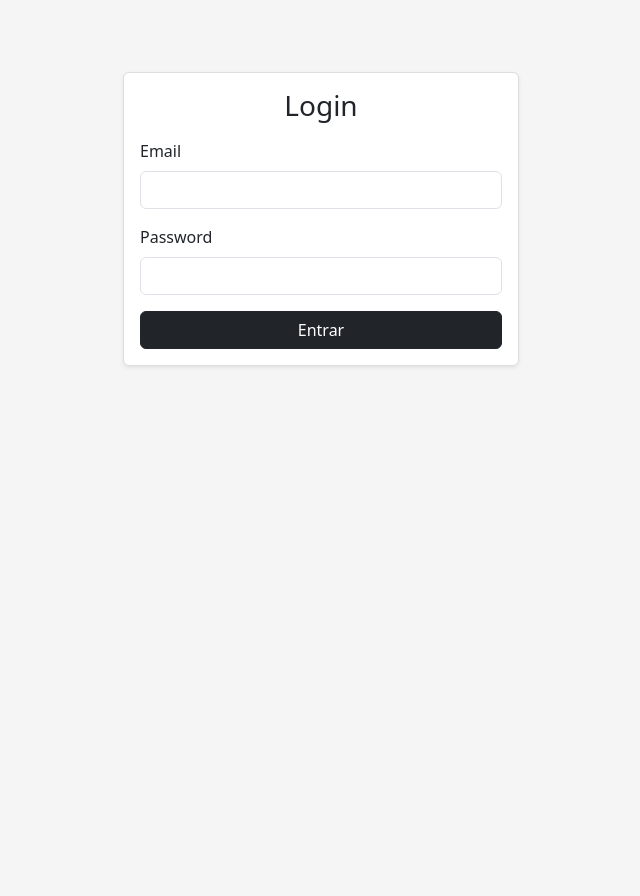
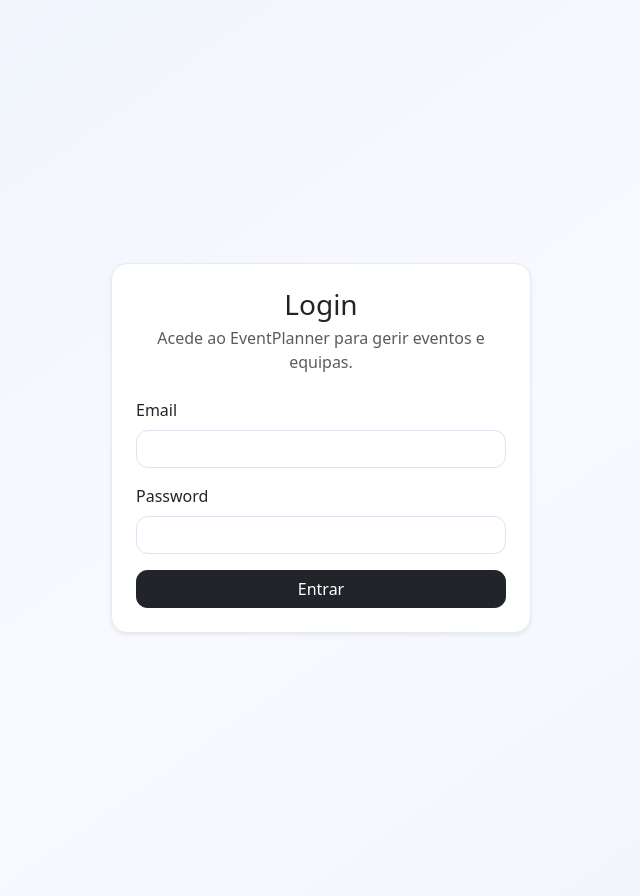
Before and after one commit to gestaoindustrialit/eventplanner, a PHP site: page /?controller=auth&action=login in a window 1280 px wide. Shown: the whole page, without its empty margins (319-959 px from the left). Before the commit the page ends 367 px from the top, so only its background shows below. Run offline with PHP 8.4, Linux system fonts and the light colour scheme; some libraries are stand-ins or nearby versions.

Commit message:
Melhora layout full-screen e UI/UX com Bootstrap

```diff
--- a/app/views/auth/login.php
+++ b/app/views/auth/login.php
@@ -1,7 +1,8 @@
-<div class="container py-5" style="max-width:420px;">
-    <div class="card shadow-sm">
-        <div class="card-body">
-            <h3 class="mb-3 text-center">Login</h3>
+<div class="container-fluid min-vh-100 d-flex align-items-center justify-content-center py-4">
+    <div class="card shadow-sm w-100" style="max-width:420px;">
+        <div class="card-body p-4">
+            <h3 class="mb-1 text-center">Login</h3>
+            <p class="text-muted text-center mb-4">Acede ao EventPlanner para gerir eventos e equipas.</p>
             <form method="post" action="<?= BASE_URL ?>?controller=auth&action=authenticate">
                 <div class="mb-3">
                     <label class="form-label">Email</label>
--- a/app/views/partials/footer.php
+++ b/app/views/partials/footer.php
@@ -1,3 +1,4 @@
+        </section>
     </main>
 </div>
 <script src="https://cdn.jsdelivr.net/npm/bootstrap@5.3.3/dist/js/bootstrap.bundle.min.js"></script>
--- a/app/views/partials/header.php
+++ b/app/views/partials/header.php
@@ -9,12 +9,14 @@
     <link rel="stylesheet" href="/assets/css/app.css">
 </head>
 <body>
-<div class="d-flex" id="app-shell">
+<div class="app-shell d-flex" id="app-shell">
     <?php if (isLoggedIn()): ?>
-        <aside class="sidebar bg-dark text-white p-3">
+        <aside class="sidebar text-white p-3 d-none d-lg-flex flex-column">
             <h5 class="mb-4">🎤 <?= APP_NAME ?></h5>
-            <p class="small mb-1">Olá, <?= htmlspecialchars($user['name']) ?></p>
-            <span class="badge bg-secondary mb-3"><?= htmlspecialchars($user['role']) ?></span>
+            <div class="sidebar-user mb-3">
+                <p class="small mb-1">Olá, <?= htmlspecialchars($user['name']) ?></p>
+                <span class="badge bg-light text-dark"><?= htmlspecialchars($user['role']) ?></span>
+            </div>
             <nav class="nav flex-column gap-2">
                 <?php if (isAdmin()): ?>
                     <a class="nav-link text-white" href="<?= BASE_URL ?>">Dashboard</a>
@@ -27,10 +29,20 @@
                 <?php else: ?>
                     <a class="nav-link text-white" href="<?= BASE_URL ?>?controller=comedianarea&action=index">Os meus eventos</a>
                 <?php endif; ?>
-                <a class="nav-link text-warning" href="<?= BASE_URL ?>?controller=auth&action=logout">Terminar sessão</a>
+                <a class="nav-link nav-link-logout text-warning mt-2" href="<?= BASE_URL ?>?controller=auth&action=logout">Terminar sessão</a>
             </nav>
         </aside>
     <?php endif; ?>
-    <main class="content flex-grow-1 p-4">
+    <main class="content flex-grow-1">
+        <?php if (isLoggedIn()): ?>
+            <header class="topbar d-flex d-lg-none align-items-center justify-content-between px-3 py-2 sticky-top">
+                <div class="fw-semibold">🎤 <?= APP_NAME ?></div>
+                <div class="d-flex align-items-center gap-2">
+                    <span class="badge bg-light text-dark"><?= htmlspecialchars($user['role']) ?></span>
+                    <a class="btn btn-sm btn-outline-light" href="<?= BASE_URL ?>?controller=auth&action=logout">Sair</a>
+                </div>
+            </header>
+        <?php endif; ?>
+        <section class="content-body p-3 p-md-4 p-xl-5">
         <?php if ($msg = flash('success')): ?><div class="alert alert-success"><?= htmlspecialchars($msg) ?></div><?php endif; ?>
         <?php if ($msg = flash('error')): ?><div class="alert alert-danger"><?= htmlspecialchars($msg) ?></div><?php endif; ?>
--- a/assets/css/app.css
+++ b/assets/css/app.css
@@ -1,7 +1,103 @@
-body { background: #f5f5f5; color: #222; }
-.sidebar { width: 250px; min-height: 100vh; position: sticky; top: 0; }
-.content { min-height: 100vh; }
-.nav-link { border-radius: .35rem; }
-.nav-link:hover { background: rgba(255,255,255,.1); }
-.card { border: 1px solid #ddd; }
-.badge { text-transform: capitalize; }
+:root {
+    --brand-dark: #111827;
+    --brand-darker: #0b1220;
+    --brand-accent: #0d6efd;
+    --surface: #f2f5fb;
+}
+
+body {
+    background: linear-gradient(145deg, #eff3fb 0%, #f8faff 55%, #f0f4fa 100%);
+    color: #1f2937;
+}
+
+.app-shell {
+    min-height: 100vh;
+}
+
+.sidebar {
+    width: 280px;
+    min-height: 100vh;
+    position: sticky;
+    top: 0;
+    background: linear-gradient(180deg, var(--brand-dark) 0%, var(--brand-darker) 100%);
+    box-shadow: 8px 0 30px rgba(2, 6, 23, 0.2);
+}
+
+.sidebar-user {
+    padding: .75rem;
+    border-radius: .85rem;
+    background: rgba(255, 255, 255, 0.1);
+    backdrop-filter: blur(3px);
+}
+
+.content {
+    min-height: 100vh;
+}
+
+.content-body {
+    width: 100%;
+    max-width: 100%;
+}
+
+.topbar {
+    background: linear-gradient(180deg, #1f2937 0%, #111827 100%);
+    color: #fff;
+    z-index: 1020;
+}
+
+.nav-link {
+    border-radius: .6rem;
+    padding: .55rem .8rem;
+    transition: all .2s ease;
+}
+
+.nav-link:hover {
+    background: rgba(255, 255, 255, .14);
+    transform: translateX(2px);
+}
+
+.nav-link-logout:hover {
+    background: rgba(255, 193, 7, .2);
+}
+
+.card {
+    border: 1px solid #e6eaf1;
+    border-radius: 1rem;
+    box-shadow: 0 8px 24px rgba(15, 23, 42, 0.06);
+}
+
+.table {
+    --bs-table-bg: transparent;
+    --bs-table-striped-bg: #f8faff;
+}
+
+.table > :not(caption) > * > * {
+    padding: .8rem .75rem;
+}
+
+.table-responsive {
+    background: #fff;
+    border: 1px solid #e6eaf1;
+    border-radius: .9rem;
+    box-shadow: 0 6px 20px rgba(15, 23, 42, 0.05);
+}
+
+.form-control,
+.form-select {
+    border-radius: .75rem;
+    border-color: #dbe3ef;
+}
+
+.btn {
+    border-radius: .7rem;
+}
+
+.badge {
+    text-transform: capitalize;
+}
+
+@media (max-width: 991px) {
+    .content-body {
+        padding-top: 1rem !important;
+    }
+}
```
Also changed, not shown: app/views/dashboard/index.php (+42 -8 lines), app/views/events/index.php (+9 -3 lines).
